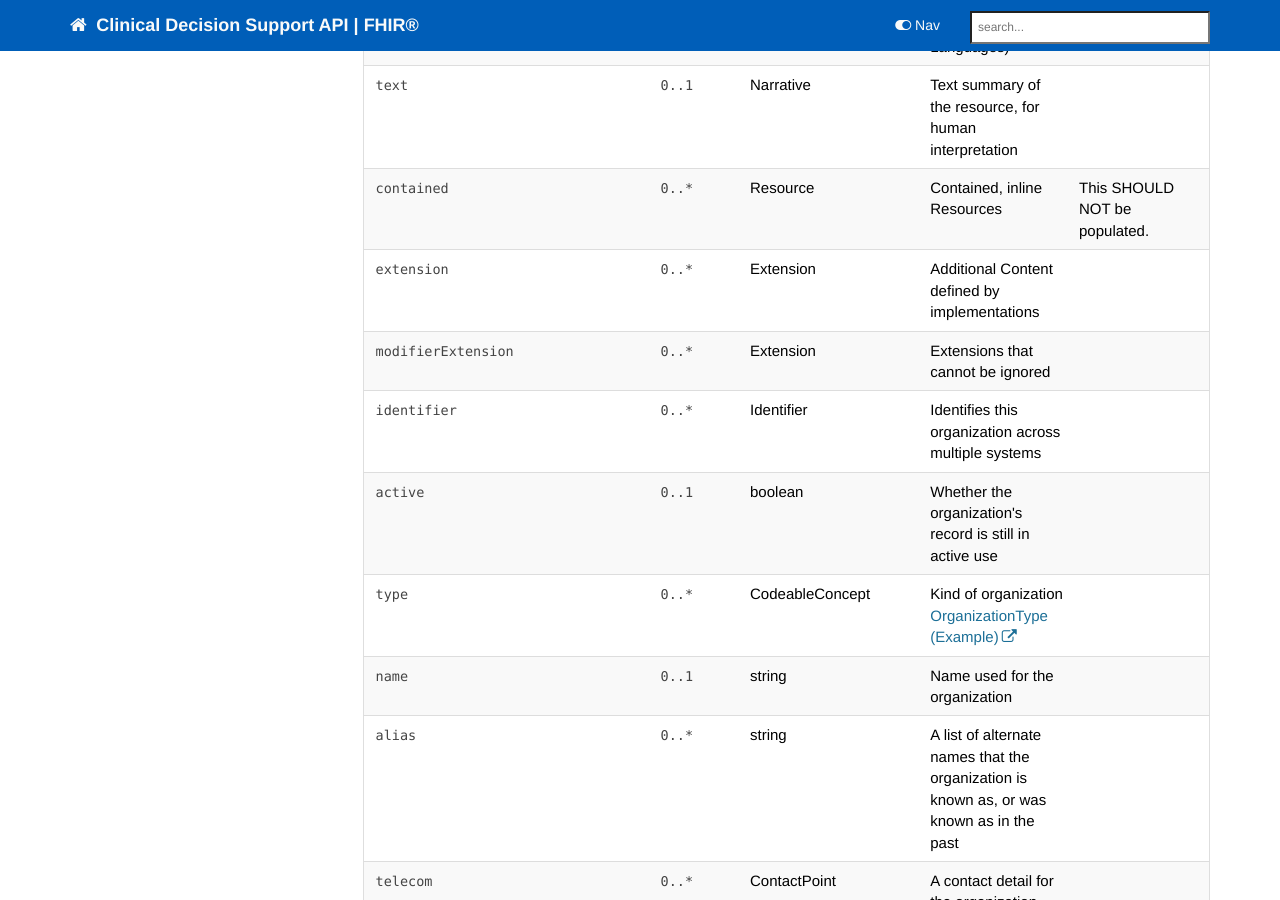
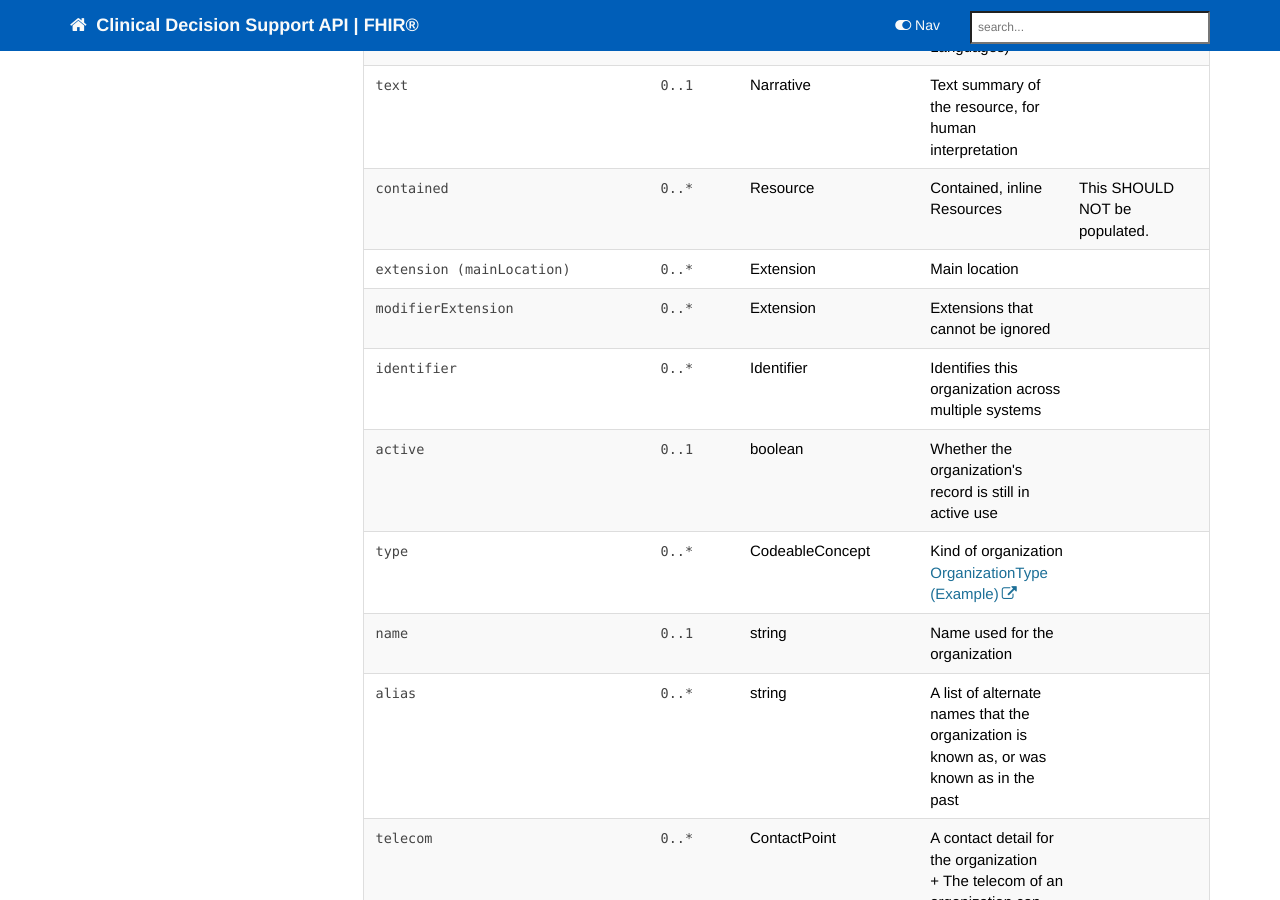
Before and after one commit to nhsconnect/FHIR-CDS, a Jekyll site: the page built from pages/explore/api_checkservices_organization.md, in a window 1280 px wide and 900 px high, scrolled down 948 px. Built offline with Jekyll 4.4.1, drawn with Linux system fonts in a browser that asks for light colours; nearby versions of some CDN libraries; comment, search, counter and statistics services are not loaded.

Commit message:
pages/explore/api_checkservices_organization.md updated from https://stackedit.io/

```diff
--- a/pages/explore/api_checkservices_organization.md
+++ b/pages/explore/api_checkservices_organization.md
@@ -104,10 +104,10 @@ Detailed implementation guidance for an `Organization` resource in the `$check-s
 <td>This SHOULD NOT be populated.</td>
 </tr>
 <tr>
-<td><code>extension</code></td>
+<td><code>extension (mainLocation)</code></td>
 <td><code>0..*</code></td>
 <td>Extension</td>
-<td>Additional Content defined by implementations</td>
+<td>Main location<br /></td>
 <td></td>
 </tr>
 <tr>
```
Also changed, not shown: other parts of pages/explore/api_checkservices_organization.md (+1 -1 lines).
